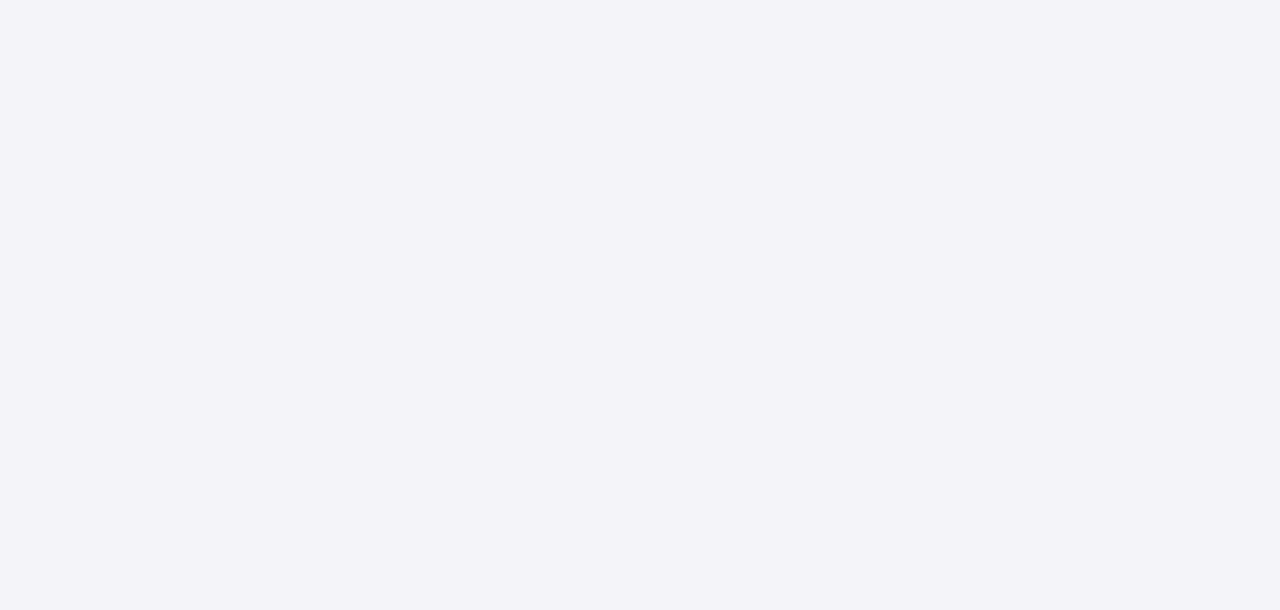
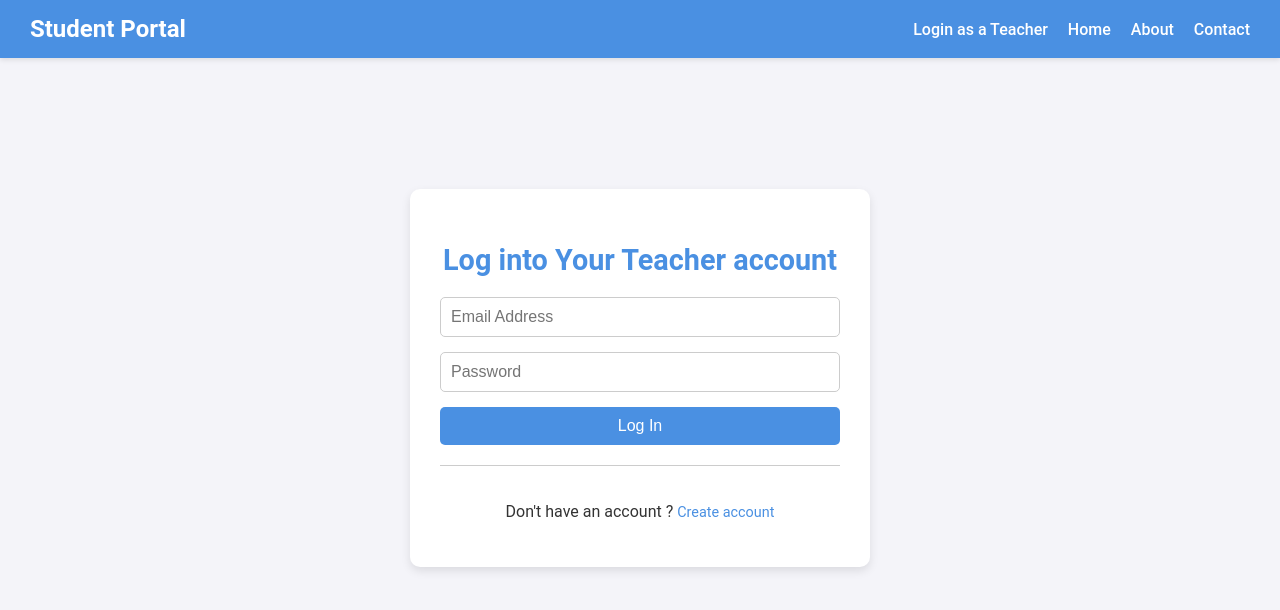
Before and after one commit to 4l0sh/studentPortal, a React (Vite) app in the folder studentportal/: page /teacherLogin in a window 1280 px wide. Before the commit this address had no page. Shown: the top 610 px of the page. Built offline with nearby package versions, Linux system fonts and the light colour scheme.

Commit message:
teacher login/signup placeholders added

```diff
--- a/studentportal/src/App.jsx
+++ b/studentportal/src/App.jsx
@@ -2,6 +2,8 @@ import { Fragment } from 'react';
 import { BrowserRouter as Router, Route, Routes } from 'react-router-dom';
 import StudentLogin from './pages/studentLogin/studentLogin';
 import StudentSignup from './pages/studentSignup/studentSignup';
+import TeacherSignup from './pages/teacherSignup/teacherSignup';
+import TeacherLogin from './pages/teacherLogin/teacherLogin';
 import About from './pages/about/about';
 import './App.css';
 
@@ -12,6 +14,8 @@ function App() {
         <Routes>
           <Route path='/' element={<StudentLogin />} />
           <Route path='/signup' element={<StudentSignup />} />
+          <Route path='/teacherSignup' element={<TeacherSignup />} />
+          <Route path='/teacherLogin' element={<TeacherLogin />} />
           <Route path='/about' element={<About />} />
         </Routes>
       </Router>
--- a/studentportal/src/components/navbar.jsx
+++ b/studentportal/src/components/navbar.jsx
@@ -8,7 +8,7 @@ const Navbar = () => {
           <h2>Student Portal</h2>
         </div>
         <div className='navBarLinks'>
-          <a href='#'>Login as a Teacher</a>
+          <a href='/teacherLogin'>Login as a Teacher</a>
           <a href='#'>Home</a>
           <a href='/about'>About</a>
           <a href='#'>Contact</a>
--- a/studentportal/src/pages/studentLogin/studentLogin.jsx
+++ b/studentportal/src/pages/studentLogin/studentLogin.jsx
@@ -38,7 +38,7 @@ const TeacherLogin = () => {
         <Navbar />
         <div className='loginContainer'>
           <div className='loginCard'>
-            <h2>Login To Your Student Account </h2>
+            <h2>Log into Your Student Account </h2>
             <form className='loginForm' onSubmit={(e) => submitHandle(e)}>
               <input
                 type='email'
@@ -61,7 +61,7 @@ const TeacherLogin = () => {
             </p>
 
             <p>
-              <a href='/signup'>Create Account </a> if you don't have one{' '}
+              Don't have an account ? <a href='/signup'> Create account </a>
             </p>
           </div>
         </div>
--- /dev/null
+++ b/studentportal/src/pages/teacherLogin/teacherLogin.jsx
@@ -0,0 +1,31 @@
+import { Fragment } from 'react';
+import Navbar from '../../components/navbar';
+
+const TeacherLogin = () => {
+  return (
+    <Fragment>
+      <div className='mainContainer'>
+        <Navbar />
+        <div className='loginContainer'>
+          <div className='loginCard'>
+            <h2>Log into Your Teacher account </h2>
+            <form className='loginForm'>
+              <input type='email' placeholder='Email Address' />
+              <input type='password' placeholder='Password' />
+              <button className='loginButton' type='submit'>
+                Log In
+              </button>
+            </form>
+            <hr />
+            <p>
+              Don't have an account ?{' '}
+              <a href='/teacherSignup'>Create account</a>
+            </p>
+          </div>
+        </div>
+      </div>
+    </Fragment>
+  );
+};
+
+export default TeacherLogin;
--- /dev/null
+++ b/studentportal/src/pages/teacherSignup/teacherSignup.jsx
@@ -0,0 +1,13 @@
+import { Fragment } from 'react';
+
+const TeacherSignup = () => {
+  return (
+    <Fragment>
+      <div className='mainContainer'>
+        <h1>test</h1>
+      </div>
+    </Fragment>
+  );
+};
+
+export default TeacherSignup;
```
